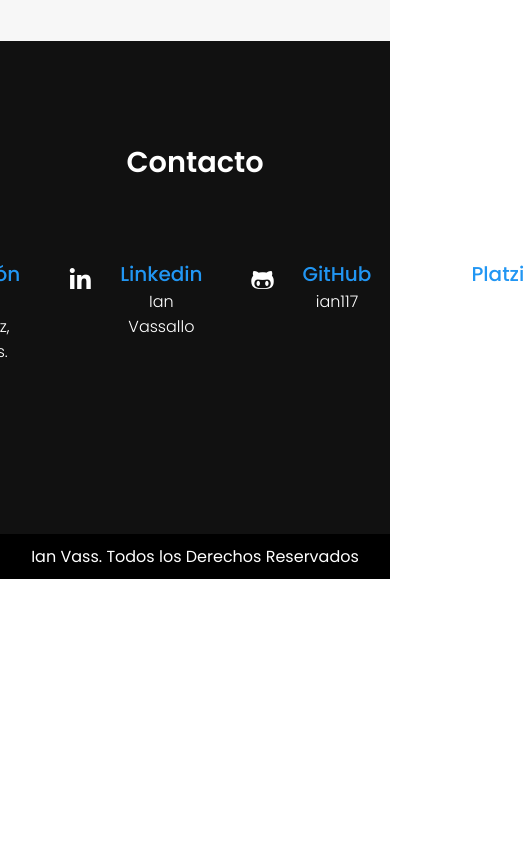
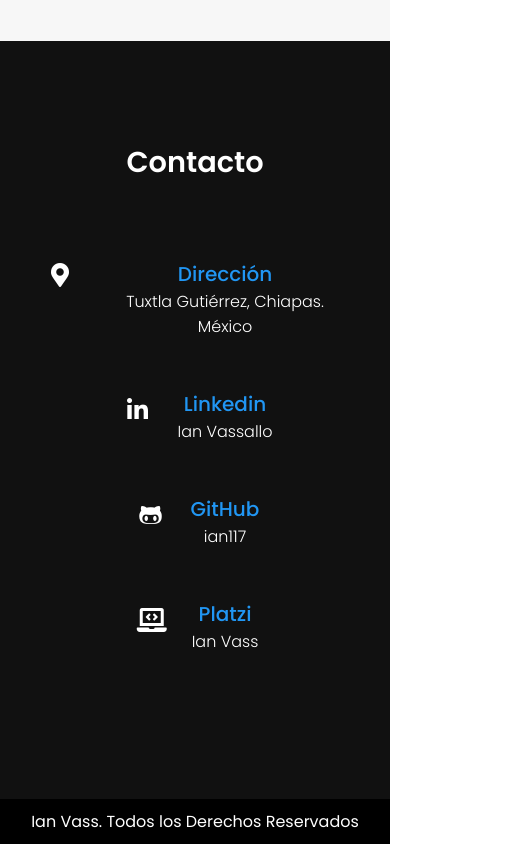
Before and after one commit to ian117/ian117.github.io, a plain HTML site: page index.html in a window 390 px wide. Shown: the part 5857-6701 px from the top of the page, 524 px wide, since content can reach past the window. Before the commit the page ends 6436 px from the top, so only its background shows below. Drawn offline with Linux system fonts and the light colour scheme.

Commit message:
flex column for contact in queries

```diff
--- a/css/main.css
+++ b/css/main.css
@@ -517,6 +517,11 @@
         width: 80%;
     }
 
+    .contact .content .contactInfo .contactInfoBx {
+        flex-direction: column;
+        align-items: center;
+    }
+
     .testimonial .content .testimonialBx {
         max-width: calc(100% - 20px);
         padding: 40px 20px;
@@ -540,6 +545,11 @@
         z-index: 1000;
     }
 
+    .contact .content .contactInfo .contactInfoBx {
+        flex-direction: column;
+        align-items: center;
+    }
+
     .banner {
         padding: 150px 20px 100px;
     }
--- a/index.html
+++ b/index.html
@@ -6,7 +6,7 @@
     <link rel="preconnect" href="https://fonts.gstatic.com">
     <link href="https://fonts.googleapis.com/css2?family=Poppins:wght@300;400;500;600;700;800;900&display=swap" rel="stylesheet">
     <link rel="stylesheet" href="https://use.fontawesome.com/releases/v5.15.1/css/all.css" integrity="sha384-vp86vTRFVJgpjF9jiIGPEEqYqlDwgyBgEF109VFjmqGmIY/Y4HV4d3Gp2irVfcrp" crossorigin="anonymous">
-    <link rel="stylesheet" href="/css/main.css">
+    <link rel="stylesheet" href="./css/main.css">
     <title>| Ian Vass Portfolio´s |</title>
 </head>
 <body>
```
